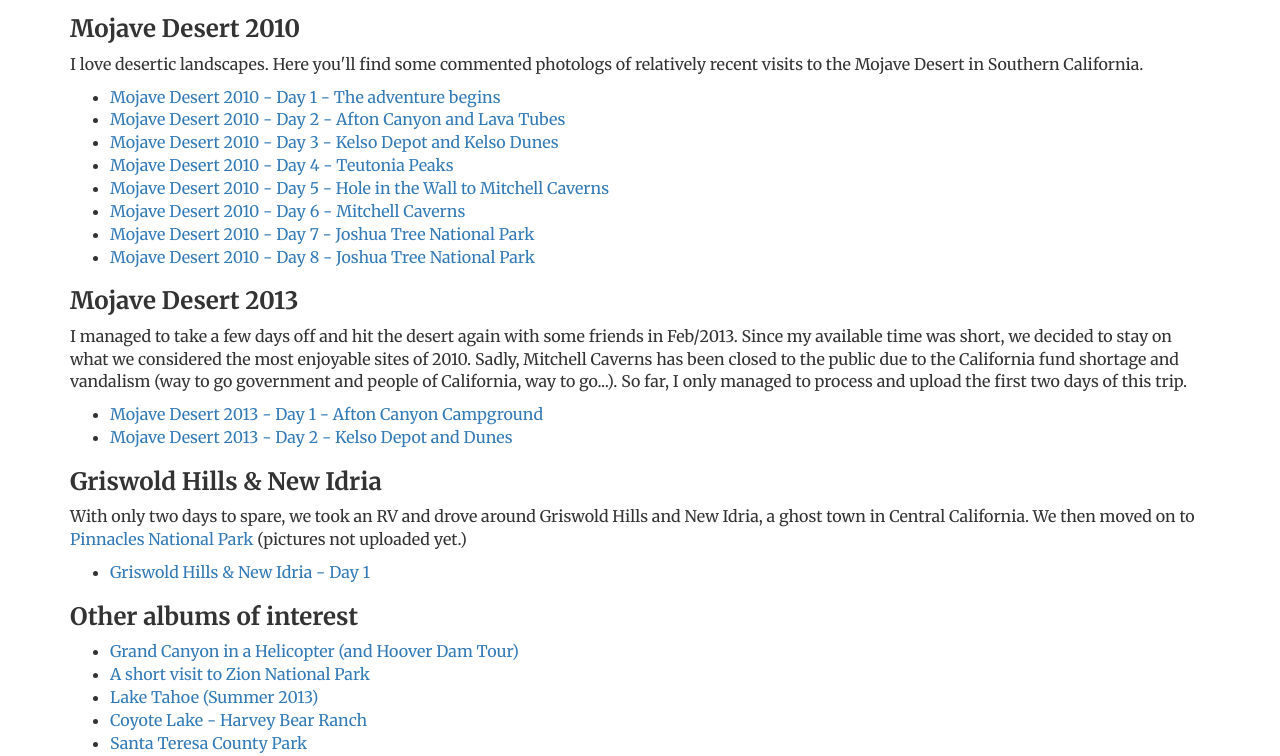
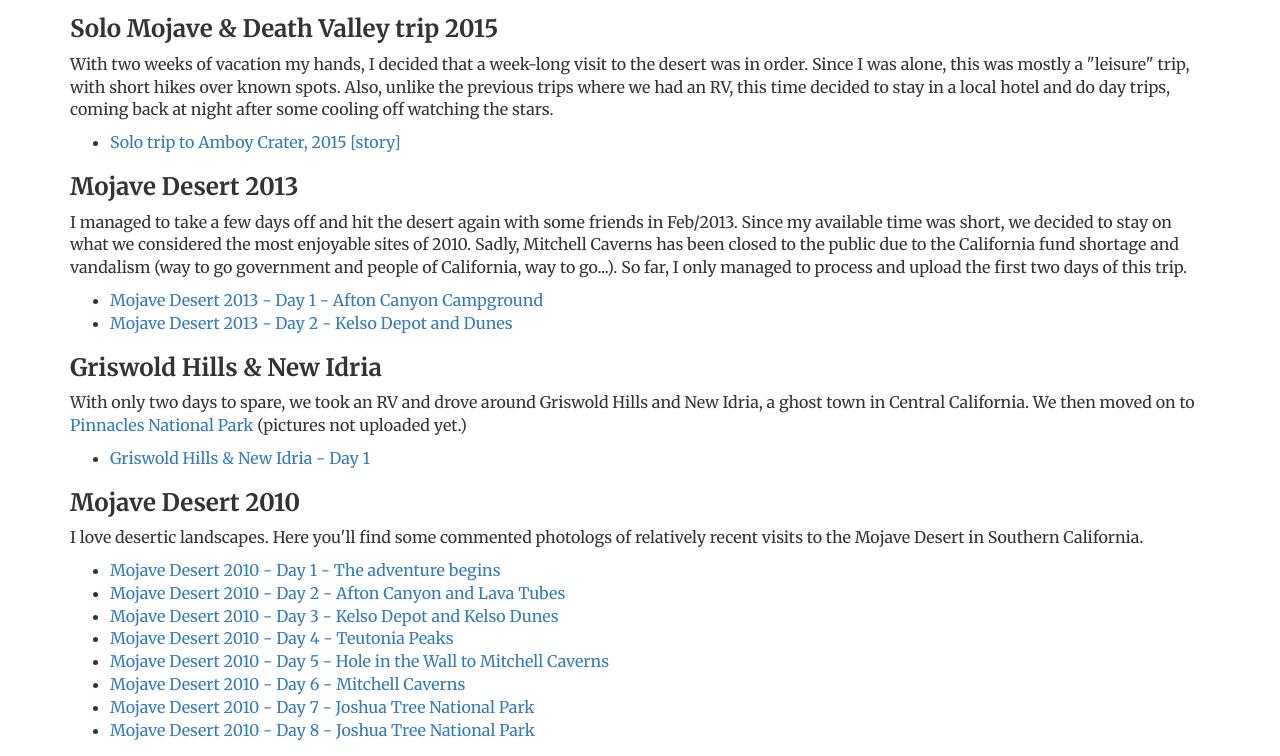
Before and after one commit to marcopaganini/marcopaganini.github.io, a plain HTML site: page index.html in a window 1280 px wide. Shown: the part 422-1178 px from the top of the page. Drawn offline with nearby package versions, Linux system fonts and the light colour scheme.

Commit message:
Added Solo trip to Amboy Crater, 2015

```diff
--- a/index.html
+++ b/index.html
@@ -55,20 +55,16 @@
 
 <h2>Pictures</h2>
 
-<h3>Mojave Desert 2010</h3>
+<h3>Solo Mojave &amp; Death Valley trip 2015</h3>
 <p>
-I love desertic landscapes. Here you'll find some commented photologs of relatively
-recent visits to the Mojave Desert in Southern California.
+With two weeks of vacation my hands, I decided that a week-long visit to the
+desert was in order.  Since I was alone, this was mostly a "leisure" trip, with
+short hikes over known spots.  Also, unlike the previous trips where we
+had an RV, this time decided to stay in a local hotel and do day trips, coming
+back at night after some cooling off watching the stars.
 <p>
 <ul>
-  <li><a href="https://plus.google.com/photos/104042685529602206608/albums/5539119325574361057">Mojave Desert 2010 - Day 1 - The adventure begins</a>
-  <li><a href="https://plus.google.com/photos/104042685529602206608/albums/5539215784219985601">Mojave Desert 2010 - Day 2 - Afton Canyon and Lava Tubes</a>
-  <li><a href="https://plus.google.com/photos/104042685529602206608/albums/5539220739390013457">Mojave Desert 2010 - Day 3 - Kelso Depot and Kelso Dunes</a>
-  <li><a href="https://plus.google.com/photos/104042685529602206608/albums/5539232618392071841">Mojave Desert 2010 - Day 4 - Teutonia Peaks</a>
-  <li><a href="https://plus.google.com/photos/104042685529602206608/albums/5539233270468290001">Mojave Desert 2010 - Day 5 - Hole in the Wall to Mitchell Caverns</a>
-  <li><a href="https://plus.google.com/photos/104042685529602206608/albums/5539235634428571121">Mojave Desert 2010 - Day 6 - Mitchell Caverns</a>
-  <li><a href="https://plus.google.com/photos/104042685529602206608/albums/5539238522728341457">Mojave Desert 2010 - Day 7 - Joshua Tree National Park</a>
-  <li><a href="https://plus.google.com/photos/104042685529602206608/albums/5539241723462629633">Mojave Desert 2010 - Day 8 - Joshua Tree National Park</a>
+  <li><a href="https://goo.gl/photos/nixWyPs6xRLyCfWe8">Solo trip to Amboy Crater, 2015 [story]</a>
 </ul>
 <p>
 <h3>Mojave Desert 2013</h3>
@@ -93,6 +89,22 @@
   <li><a href="https://plus.google.com/photos/104042685529602206608/albums/5713653565526702961">Griswold Hills & New Idria - Day 1</a>
 </ul>
 <p>
+<h3>Mojave Desert 2010</h3>
+<p>
+I love desertic landscapes. Here you'll find some commented photologs of relatively
+recent visits to the Mojave Desert in Southern California.
+<p>
+<ul>
+  <li><a href="https://plus.google.com/photos/104042685529602206608/albums/5539119325574361057">Mojave Desert 2010 - Day 1 - The adventure begins</a>
+  <li><a href="https://plus.google.com/photos/104042685529602206608/albums/5539215784219985601">Mojave Desert 2010 - Day 2 - Afton Canyon and Lava Tubes</a>
+  <li><a href="https://plus.google.com/photos/104042685529602206608/albums/5539220739390013457">Mojave Desert 2010 - Day 3 - Kelso Depot and Kelso Dunes</a>
+  <li><a href="https://plus.google.com/photos/104042685529602206608/albums/5539232618392071841">Mojave Desert 2010 - Day 4 - Teutonia Peaks</a>
+  <li><a href="https://plus.google.com/photos/104042685529602206608/albums/5539233270468290001">Mojave Desert 2010 - Day 5 - Hole in the Wall to Mitchell Caverns</a>
+  <li><a href="https://plus.google.com/photos/104042685529602206608/albums/5539235634428571121">Mojave Desert 2010 - Day 6 - Mitchell Caverns</a>
+  <li><a href="https://plus.google.com/photos/104042685529602206608/albums/5539238522728341457">Mojave Desert 2010 - Day 7 - Joshua Tree National Park</a>
+  <li><a href="https://plus.google.com/photos/104042685529602206608/albums/5539241723462629633">Mojave Desert 2010 - Day 8 - Joshua Tree National Park</a>
+</ul>
+<p>
 <h3>Other albums of interest</h3>
 <p>
 <ul>
```
